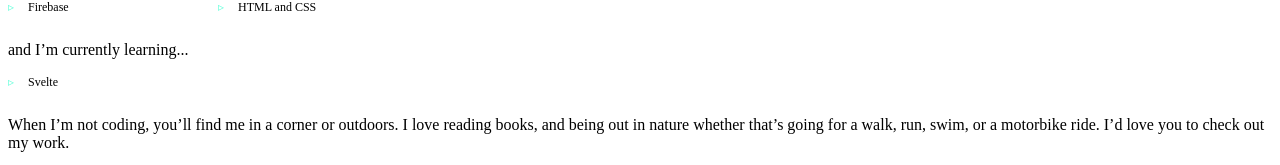
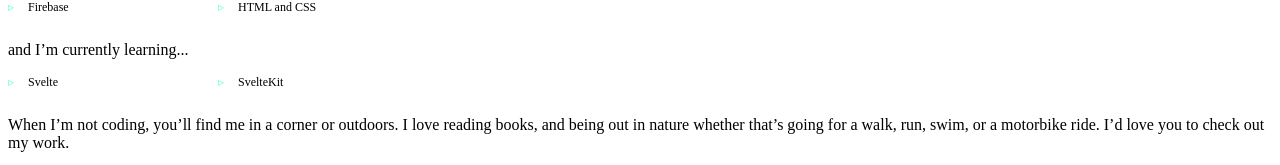
Before and after one commit to stephmunez/portfolio-website-v2, a Next.js app: page / in a window 1280 px wide. Shown: the part 3550-3715 px from the top of the page. Built offline with nearby package versions, Linux system fonts and the light colour scheme.

Commit message:
Update About.js

```diff
--- a/components/About/About.js
+++ b/components/About/About.js
@@ -14,7 +14,7 @@ const skills = [
   'HTML and CSS',
 ];
 
-const currentlyLearning = ['Svelte'];
+const currentlyLearning = ['Svelte', 'SvelteKit'];
 
 const About = () => {
   return (
```
